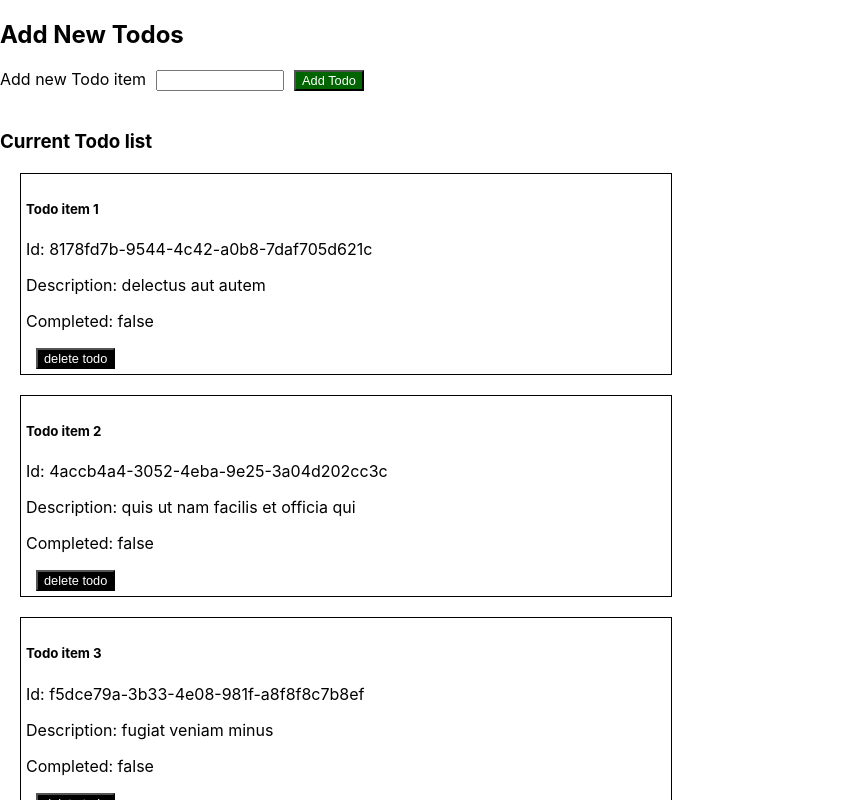
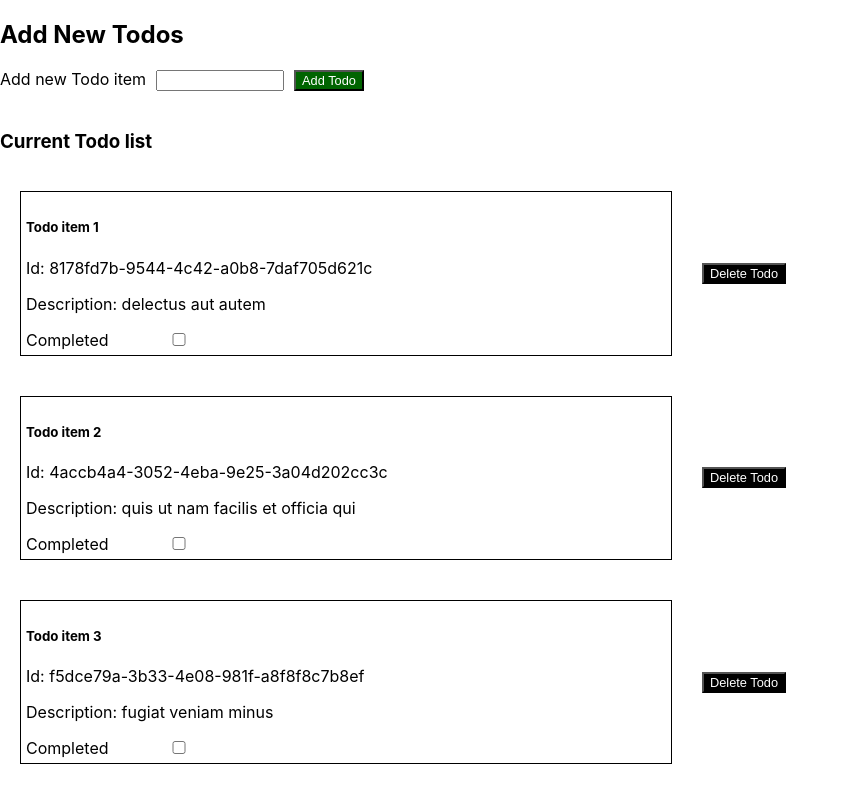
Before and after one commit to isaachinman/todo-app, a React (Create React App) app: page / in a window 1280 px wide. Shown: the top 800 px of the page, without its empty margins (0-849 px from the left). Built offline with nearby package versions, Linux system fonts and the light colour scheme.

Commit message:
add checkbox for completing todo

```diff
--- a/src/App.css
+++ b/src/App.css
@@ -3,6 +3,7 @@
   padding: 5px;
   width: 50%;
   border: 1px solid black;
+  display: inline-block;
 }
 
 input {
@@ -19,4 +20,15 @@ input {
 .deleteButton {
   margin-left: 10px;
   background-color: black;
+  display: inline-flex;
+  align-self: center;
 }
+
+.deleteButtonContainer {
+  display: inline-flex;
+  align-self: center;
+}
+
+.todoItemsContainer {
+  display: flex;
+}
--- a/src/App.js
+++ b/src/App.js
@@ -14,6 +14,7 @@ class App extends Component {
   };
 
   handleSubmit = event => {
+    //am I supposed to use const in front of method name? unable to, only for .ts files error???
     event.preventDefault();
     if (this.state.newTodo.description) {
       const todo = {
@@ -45,11 +46,18 @@ class App extends Component {
     });
   };
 
+  handleToggleTodo = id => {
+    //probably a better way to do this but took me a while to get this working
+    const todoPosition = this.state.todos.findIndex(todo => todo.id === id);
+    const newTodos = this.state.todos;
+    newTodos[todoPosition].completed = !newTodos[todoPosition].completed;
+    this.setState({ todos: newTodos });
+  };
+
   render() {
     return (
       <div className="App">
         <header className="App-header">
-          <h2>Add New Todos</h2>
           <TodoForm
             handleSubmit={this.handleSubmit}
             handleChange={this.handleChange}
@@ -62,6 +70,7 @@ class App extends Component {
             <TodoItems
               todos={this.state.todos}
               deleteTodo={this.handleDelete}
+              toggleTodo={this.handleToggleTodo}
             />
           </div>
         </main>
--- a/src/TodoForm.jsx
+++ b/src/TodoForm.jsx
@@ -3,6 +3,7 @@ import React from 'react';
 const TodoForm = ({ handleChange, handleSubmit, newTodoDescription }) => {
   return (
     <>
+      <h2>Add New Todos</h2>
       <form onSubmit={handleSubmit}>
         <label>
           Add new Todo item
--- a/src/TodoItems.jsx
+++ b/src/TodoItems.jsx
@@ -1,17 +1,30 @@
 import React from 'react';
 
-const TodoItems = ({ todos, deleteTodo }) =>
-  todos.map((todo, i) => (
-    <div className="todo" key={`todo-${todo.id}`}>
-      <h5>Todo item {i + 1}</h5>
-      <p>Id: {todo.id}</p>
-      <p>Description: {todo.description}</p>
-      <p>Completed: {todo.completed.toString()}</p>
+const TodoItems = ({ todos, deleteTodo, toggleTodo }) =>
+  todos.map((
+    todo,
+    i // map returns array, is the returned array accepted ok to be rendered in a div not a ul?
+  ) => (
+    <div className="todoItemsContainer" key={`todo-${todo.id}`}>
+      <div className="todo">
+        <h5>Todo item {i + 1}</h5>
+        <p>Id: {todo.id}</p>
+        <p style={{ textDecoration: todo.completed ? 'line-through' : 'none' }}>
+          Description: {todo.description}
+        </p>
+        <label htmlFor="todoCompleted">Completed</label>
+        <input
+          type="checkbox"
+          id="todoCompleted"
+          checked={todo.completed} //getting an error in console for this, use defaultchecked??
+          onClick={() => toggleTodo(todo.id)} // better to use onclick or onchange?
+        />
+      </div>
       <button
         className="deleteButton buttonStyles"
-        onClick={() => deleteTodo(todo.id)}
+        onClick={() => deleteTodo(todo.id)} //is this id not only set when the map is done? does it persist after? is each button associated with a component here
       >
-        delete todo
+        Delete Todo
       </button>
     </div>
   ));
```
